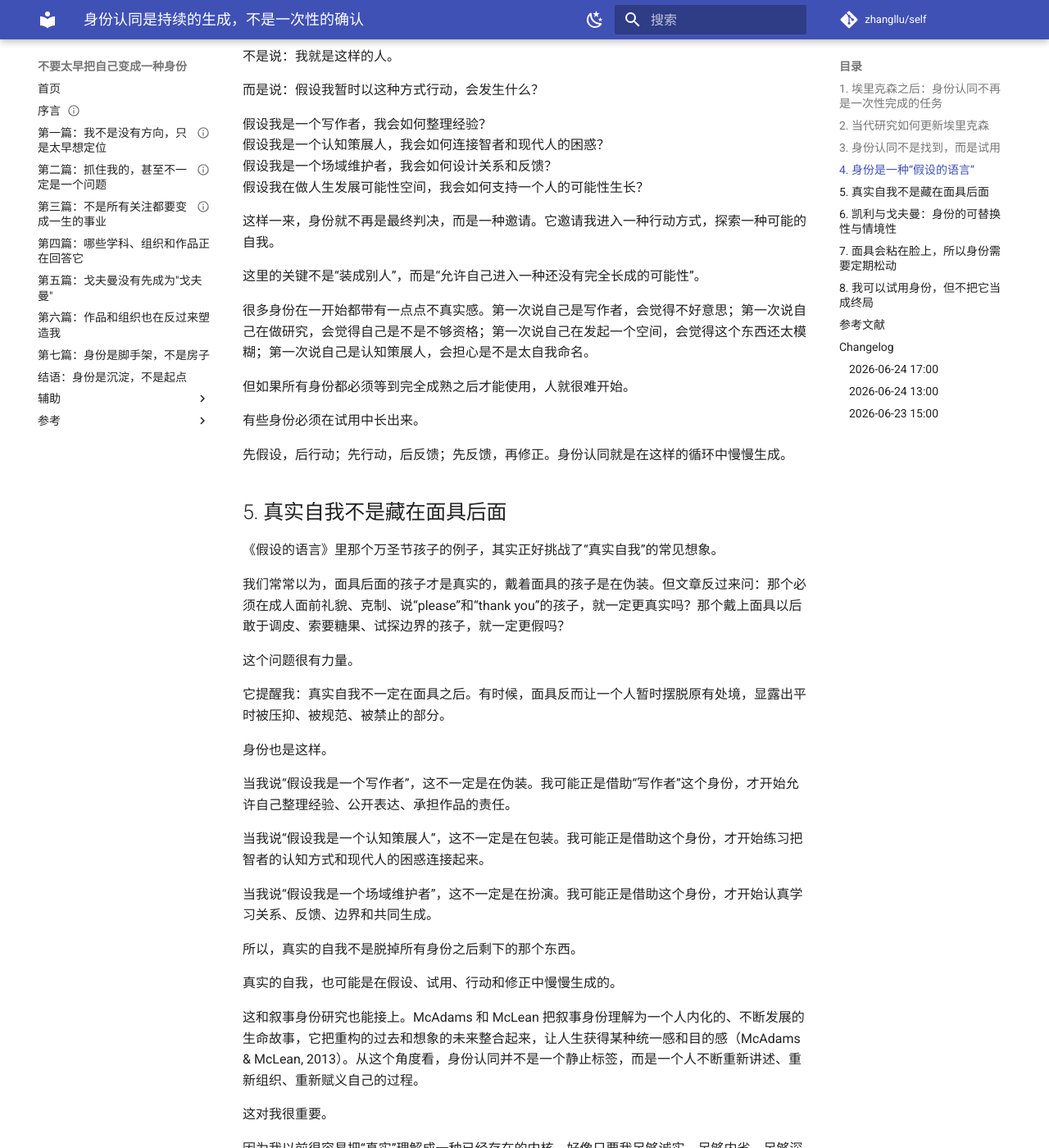
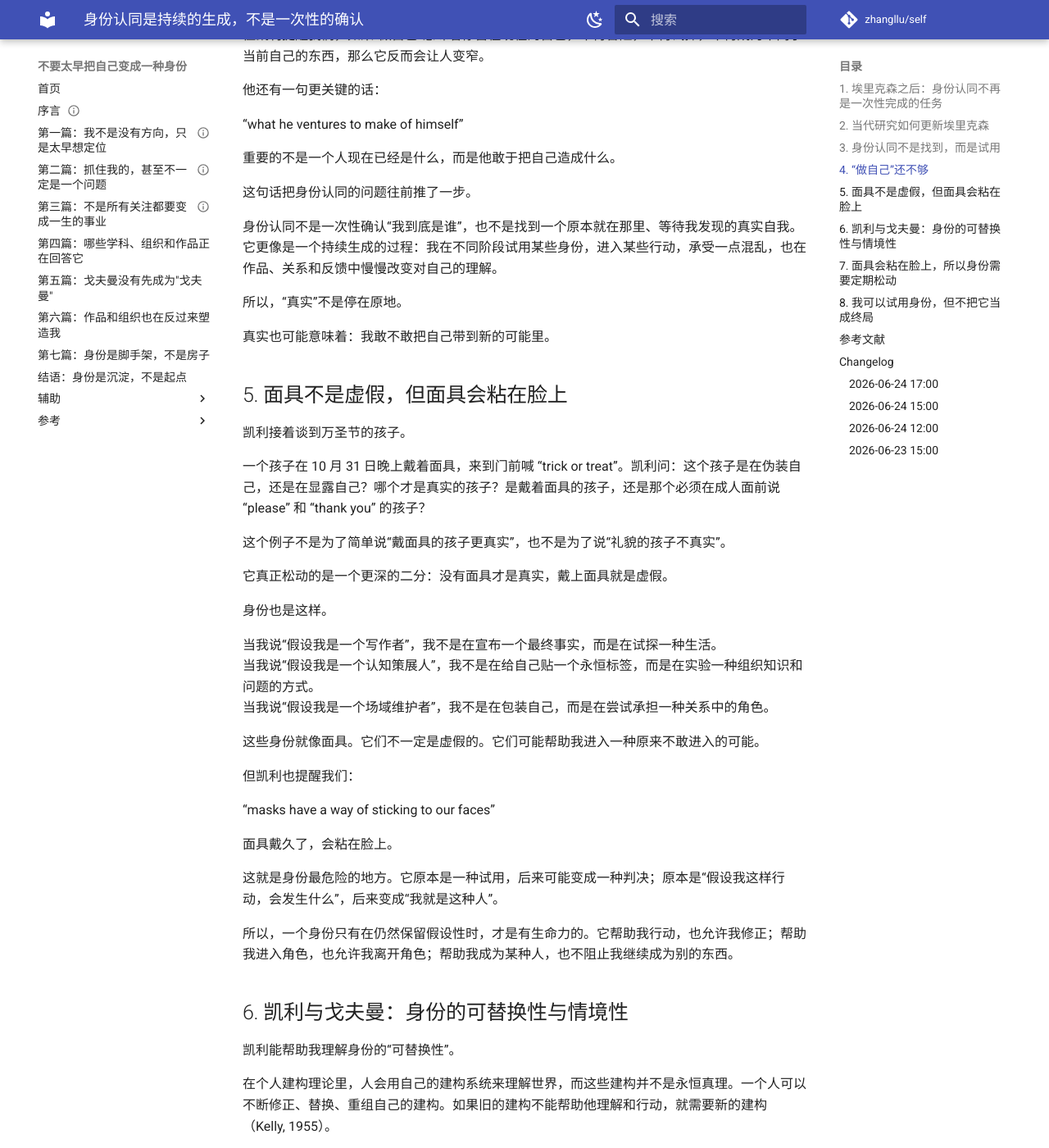
Before and after one commit to zhangllu/self, an MkDocs documentation site: the page built from docs/07-identity-continuous-becoming-with-references.md, in a window 1280 px wide and 1400 px high, scrolled down 3777 px. Shown: the whole window at 82% size. Built offline with MkDocs 1.6.1 and Material for MkDocs 9.7.7, drawn with Linux system fonts in a browser that asks for light colours; comment, search, counter and statistics services are not loaded; some of the changed text lies outside the part shown.

Commit message:
docs: 更新第7篇——融入凯利"做自己还不够"的论证
- 第4节改为"做自己还不够"，以 Kelly "Being Oneself is Not Enough" 重新组织
- 第5节以万圣节面具回应真实自我问题，强化"面具会粘在脸上"的风险
- 移除块引用格式和 --- 分隔符
- 替换旧版 07

Co-Authored-By: Claude Opus 4.6 <noreply@anthropic.com>

```diff
--- a/docs/07-identity-continuous-becoming-with-references.md
+++ b/docs/07-identity-continuous-becoming-with-references.md
@@ -121,70 +121,61 @@ Crocetti 和 Meeus 等人的三维模型，则进一步强调承诺、深度探
 
 身份认同不是先确认再行动，而是在行动中逐渐确认、松动、更新和重组。
 
-## 4. 身份是一种“假设的语言”
+## 4. “做自己”还不够
 
-《假设的语言》里有一个很好的例子：万圣节时，一个孩子戴着面具来到门前说“trick or treat”。这时我们可以问：他是在伪装自己，还是在显露自己？哪个才是真实的孩子？是戴着面具、突然敢于调皮和索要糖果的孩子，还是平时站在成人面前，必须说“please”和“thank you”的孩子？
+心理学家乔治·凯利在《假设的语言：人的心理工具》（*The Language of Hypothesis: Man’s Psychological Instrument*）一文中，有一个很有意思的提醒：
 
-这个例子对我很有启发。
+“Being Oneself is Not Enough.”
 
-它提醒我，角色、面具和身份不一定意味着虚假。有时候，一个人正是借助某个面具，才暂时摆脱了原来的处境，获得了实验另一种自己的可能。
+“做自己”还不够。
 
-所以，身份也可以被理解为一种“假设的语言”。
+这句话很适合放在这里。我们常常以为，身份认同的问题是：我能不能找到真实的自己，能不能做自己，能不能不再扮演别人期待的角色。
 
-不是说：我就是这样的人。
+但凯利提醒我们，如果“做自己”意味着停留在现在的自己，不再冒险，不再试探，不再成为不同于当前自己的东西，那么它反而会让人变窄。
 
-而是说：假设我暂时以这种方式行动，会发生什么？
+他还有一句更关键的话：
 
-假设我是一个写作者，我会如何整理经验？
-假设我是一个认知策展人，我会如何连接智者和现代人的困惑？
-假设我是一个场域维护者，我会如何设计关系和反馈？
-假设我在做人生发展可能性空间，我会如何支持一个人的可能性生长？
+“what he ventures to make of himself”
 
-这样一来，身份就不再是最终判决，而是一种邀请。它邀请我进入一种行动方式，探索一种可能的自我。
+重要的不是一个人现在已经是什么，而是他敢于把自己造成什么。
 
-这里的关键不是“装成别人”，而是“允许自己进入一种还没有完全长成的可能性”。
+这句话把身份认同的问题往前推了一步。
 
-很多身份在一开始都带有一点点不真实感。第一次说自己是写作者，会觉得不好意思；第一次说自己在做研究，会觉得自己是不是不够资格；第一次说自己在发起一个空间，会觉得这个东西还太模糊；第一次说自己是认知策展人，会担心是不是太自我命名。
+身份认同不是一次性确认“我到底是谁”，也不是找到一个原本就在那里、等待我发现的真实自我。它更像是一个持续生成的过程：我在不同阶段试用某些身份，进入某些行动，承受一点混乱，也在作品、关系和反馈中慢慢改变对自己的理解。
 
-但如果所有身份都必须等到完全成熟之后才能使用，人就很难开始。
+所以，“真实”不是停在原地。
 
-有些身份必须在试用中长出来。
+真实也可能意味着：我敢不敢把自己带到新的可能里。
 
-先假设，后行动；先行动，后反馈；先反馈，再修正。身份认同就是在这样的循环中慢慢生成。
 
-## 5. 真实自我不是藏在面具后面
+## 5. 面具不是虚假，但面具会粘在脸上
 
-《假设的语言》里那个万圣节孩子的例子，其实正好挑战了“真实自我”的常见想象。
+凯利接着谈到万圣节的孩子。
 
-我们常常以为，面具后面的孩子才是真实的，戴着面具的孩子是在伪装。但文章反过来问：那个必须在成人面前礼貌、克制、说“please”和“thank you”的孩子，就一定更真实吗？那个戴上面具以后敢于调皮、索要糖果、试探边界的孩子，就一定更假吗？
+一个孩子在 10 月 31 日晚上戴着面具，来到门前喊 “trick or treat”。凯利问：这个孩子是在伪装自己，还是在显露自己？哪个才是真实的孩子？是戴着面具的孩子，还是那个必须在成人面前说 “please” 和 “thank you” 的孩子？
 
-这个问题很有力量。
+这个例子不是为了简单说“戴面具的孩子更真实”，也不是为了说“礼貌的孩子不真实”。
 
-它提醒我：真实自我不一定在面具之后。有时候，面具反而让一个人暂时摆脱原有处境，显露出平时被压抑、被规范、被禁止的部分。
+它真正松动的是一个更深的二分：没有面具才是真实，戴上面具就是虚假。
 
 身份也是这样。
 
-当我说“假设我是一个写作者”，这不一定是在伪装。我可能正是借助“写作者”这个身份，才开始允许自己整理经验、公开表达、承担作品的责任。
+当我说“假设我是一个写作者”，我不是在宣布一个最终事实，而是在试探一种生活。
+当我说“假设我是一个认知策展人”，我不是在给自己贴一个永恒标签，而是在实验一种组织知识和问题的方式。
+当我说“假设我是一个场域维护者”，我不是在包装自己，而是在尝试承担一种关系中的角色。
 
-当我说“假设我是一个认知策展人”，这不一定是在包装。我可能正是借助这个身份，才开始练习把智者的认知方式和现代人的困惑连接起来。
+这些身份就像面具。它们不一定是虚假的。它们可能帮助我进入一种原来不敢进入的可能。
 
-当我说“假设我是一个场域维护者”，这不一定是在扮演。我可能正是借助这个身份，才开始认真学习关系、反馈、边界和共同生成。
+但凯利也提醒我们：
 
-所以，真实的自我不是脱掉所有身份之后剩下的那个东西。
+“masks have a way of sticking to our faces”
 
-真实的自我，也可能是在假设、试用、行动和修正中慢慢生成的。
+面具戴久了，会粘在脸上。
 
-这和叙事身份研究也能接上。McAdams 和 McLean 把叙事身份理解为一个人内化的、不断发展的生命故事，它把重构的过去和想象的未来整合起来，让人生获得某种统一感和目的感（McAdams & McLean, 2013）。从这个角度看，身份认同并不是一个静止标签，而是一个人不断重新讲述、重新组织、重新赋义自己的过程。
+这就是身份最危险的地方。它原本是一种试用，后来可能变成一种判决；原本是“假设我这样行动，会发生什么”，后来变成“我就是这种人”。
 
-这对我很重要。
+所以，一个身份只有在仍然保留假设性时，才是有生命力的。它帮助我行动，也允许我修正；帮助我进入角色，也允许我离开角色；帮助我成为某种人，也不阻止我继续成为别的东西。
 
-因为我以前很容易把“真实”理解成一种已经存在的内核。好像只要我足够诚实、足够内省、足够深入，就能找到一个原本就在那里、从未改变的自己。可现在我越来越觉得，自我不是单纯被发现的，而是在持续参与中生成的。
-
-我当然有过去，有经验，有身体，有气质，有长期偏好，有一些反复出现的关注。这些东西构成了我的连续性。但连续性不等于固定性。一个人可以有深层线索，也可以在新的作品、新的关系、新的组织和新的时代条件中，长出新的自己。
-
-真实不是不变。
-
-真实可能意味着：我能否诚实地参与自己的生成过程。
 
 ## 6. 凯利与戈夫曼：身份的可替换性与情境性
 
@@ -202,9 +193,8 @@ Crocetti 和 Meeus 等人的三维模型，则进一步强调承诺、深度探
 
 从这个角度看，身份不必然是虚假的。虚假的不是角色本身，而是把一个阶段性的角色当成永恒本质，或者为了维护角色而背离真实经验。
 
-凯利提醒我：身份可以被替换。
+凯利提醒我两件事：第一，身份是一种可被替换和修正的个人建构；第二，身份也可以通过《假设的语言》成为一种 as if 的试用。
 戈夫曼提醒我：身份总在情境中呈现。
-《假设的语言》提醒我：身份可以作为 as if 的实验。
 叙事身份研究提醒我：身份认同也在生命故事的持续重写中形成。
 
 这几条线合在一起，帮助我重新理解身份认同：
@@ -300,6 +290,8 @@ Goffman, E. (1959). *The Presentation of Self in Everyday Life*. Garden City, NY
 
 Kelly, G. A. (1955). *The Psychology of Personal Constructs*. New York: Norton.
 
+Kelly, G. A. (1964). The language of hypothesis: Man's psychological instrument. *Journal of Individual Psychology, 20*, 137–152. Reprinted in B. A. Maher (Ed.), *Clinical Psychology and Personality: The Selected Papers of George Kelly* (pp. 147–162). New York: Wiley, 1969.
+
 Luyckx, K., Goossens, L., Soenens, B., Beyers, W., & Vansteenkiste, M. (2005). Identity statuses based on four rather than two identity dimensions: Extending and refining Marcia’s paradigm. *Journal of Youth and Adolescence, 34*(6), 605–618. https://doi.org/10.1007/s10964-005-8949-x
 
 Luyckx, K., Schwartz, S. J., Berzonsky, M. D., Soenens, B., Vansteenkiste, M., Smits, I., & Goossens, L. (2008). Capturing ruminative exploration: Extending the four-dimensional model of identity formation in late adolescence. *Journal of Research in Personality, 42*(1), 58–82. https://doi.org/10.1016/j.jrp.2007.04.004
@@ -318,13 +310,22 @@ Schwartz, S. J., Zamboanga, B. L., Luyckx, K., Meca, A., & Ritchie, R. A. (2014)
 ## Changelog
 
 ### 2026-06-24 17:00
-- 在第1节后新增“当代研究如何更新埃里克森”一节。
+- 将第4、5节改为更自然的读者语言：直接以“心理学家乔治·凯利在《假设的语言：人的心理工具》中……”引入。
+- 去掉“我在这里说的不是随手借用”等写作过程说明，保留文末参考文献作为出处。
+- 根据 Kelly 原文 *The Language of Hypothesis* 中 “Being Oneself is Not Enough” 重新改写第4、5节。
+- 将 Kelly 的重点从“面具也真实”推进为：做自己还不够，重要的是人敢于把自己造成什么。
+- 补充 Kelly 的关键句：It is not so much what man is that counts as it is what he ventures to make of himself.
+- 将万圣节面具、制服、学位等例子放回“假设语言”和“邀请式语气”的语境中理解。
+- 强化“面具会粘在脸上”的风险：身份原本是 as if 的冒险，后来可能滑回 I am 的判决。
+
+### 2026-06-24 15:00
+- 在第1节后新增“当代研究如何更新埃里克森”一节.
 - 将“埃里克森不适用”调整为更准确的表述：埃里克森仍是重要起点，但当代研究已将身份认同推进为动态、循环、情境化、叙事化的生成过程。
 - 增加 Marcia、Luyckx、Crocetti、Meeus、Branje、McAdams & McLean 等身份认同研究文献。
 - 在正文中加入作者—年份式引用，文末新增参考文献。
 - 保留原有主线：身份认同是持续的生成，不是一次性的确认；身份可以作为假设性工具被试用、修正和整合。
 
-### 2026-06-24 13:00
+### 2026-06-24 12:00
 - 将标题从《身份是脚手架，不是房子》升级为《身份认同是持续的生成，不是一次性的确认》。
 - 区分“身份”和“身份认同”：身份是暂时标签，身份认同是在行动中试用、修正和整合标签的过程。
 - 加入埃里克森作为旧身份认同模型的起点，并说明在快速变化时代，身份认同更适合被理解为持续生成。
```
